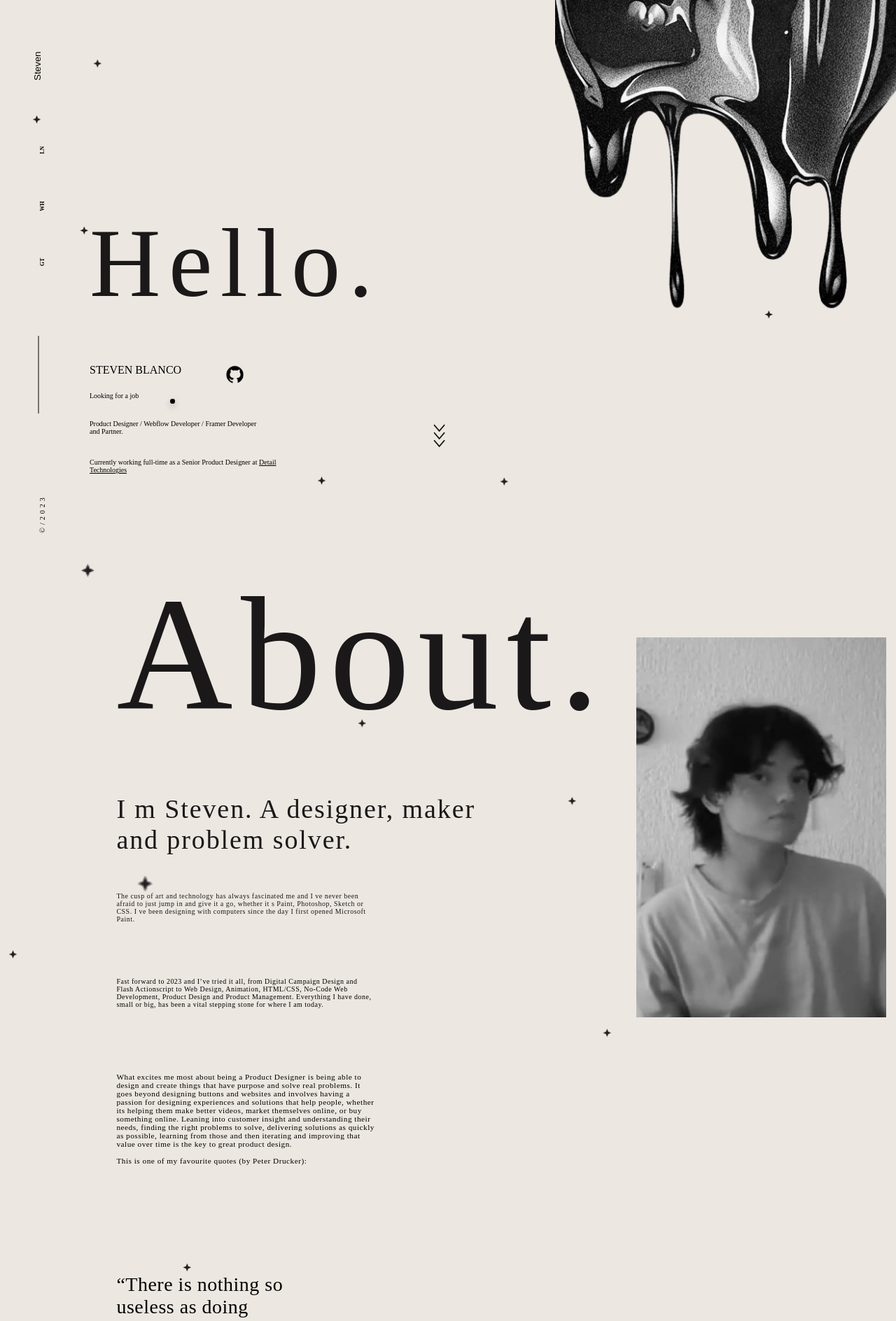
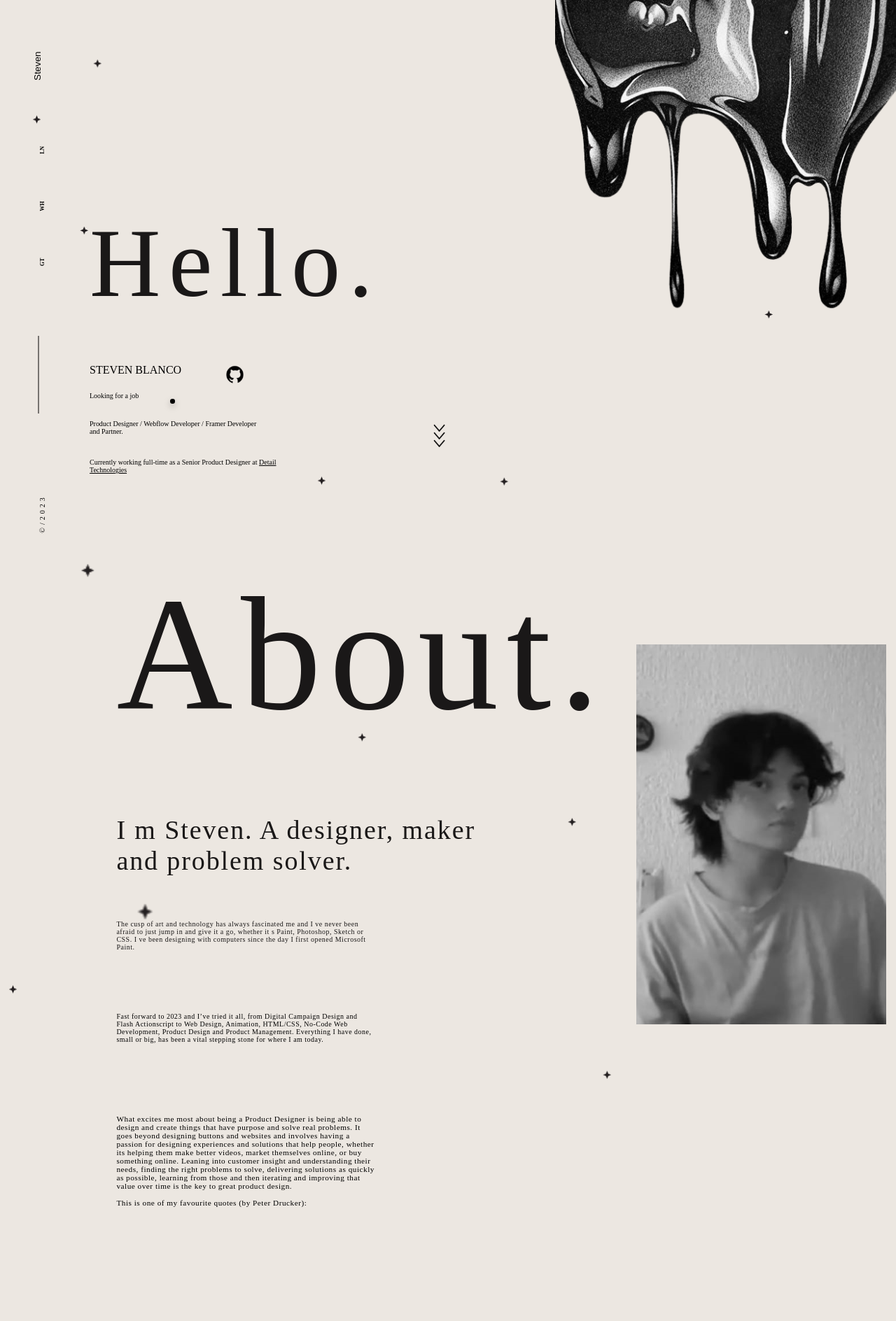
Before and after one commit to Sendith/Steven, a React (Vite) app: page / in a window 1280 px wide. Shown: the top 1888 px of the page at 70% size. Built offline with nearby package versions, Linux system fonts and the light colour scheme; a web font is replaced by a local one.

Commit message:
modified:   src/components/styles/querys/Abouts.styles/AboutQueryDesktop.css

```diff
--- a/src/components/styles/querys/Abouts.styles/AboutQueryDesktop.css
+++ b/src/components/styles/querys/Abouts.styles/AboutQueryDesktop.css
@@ -9,7 +9,7 @@
 .Main_container{
     background-color: #ece7e1;
     width: 100vw;
-    height: 2227px;
+    height: 2427px;
     display: grid;
     grid-template-columns: 13% 58% 45%;
     grid-template-rows: 5% 5% 5% 5% 5% 5% 5% 5% 5% 5% 5% 5% 5% 5% 5% 5% 5% 5% 5% 5%;
```
